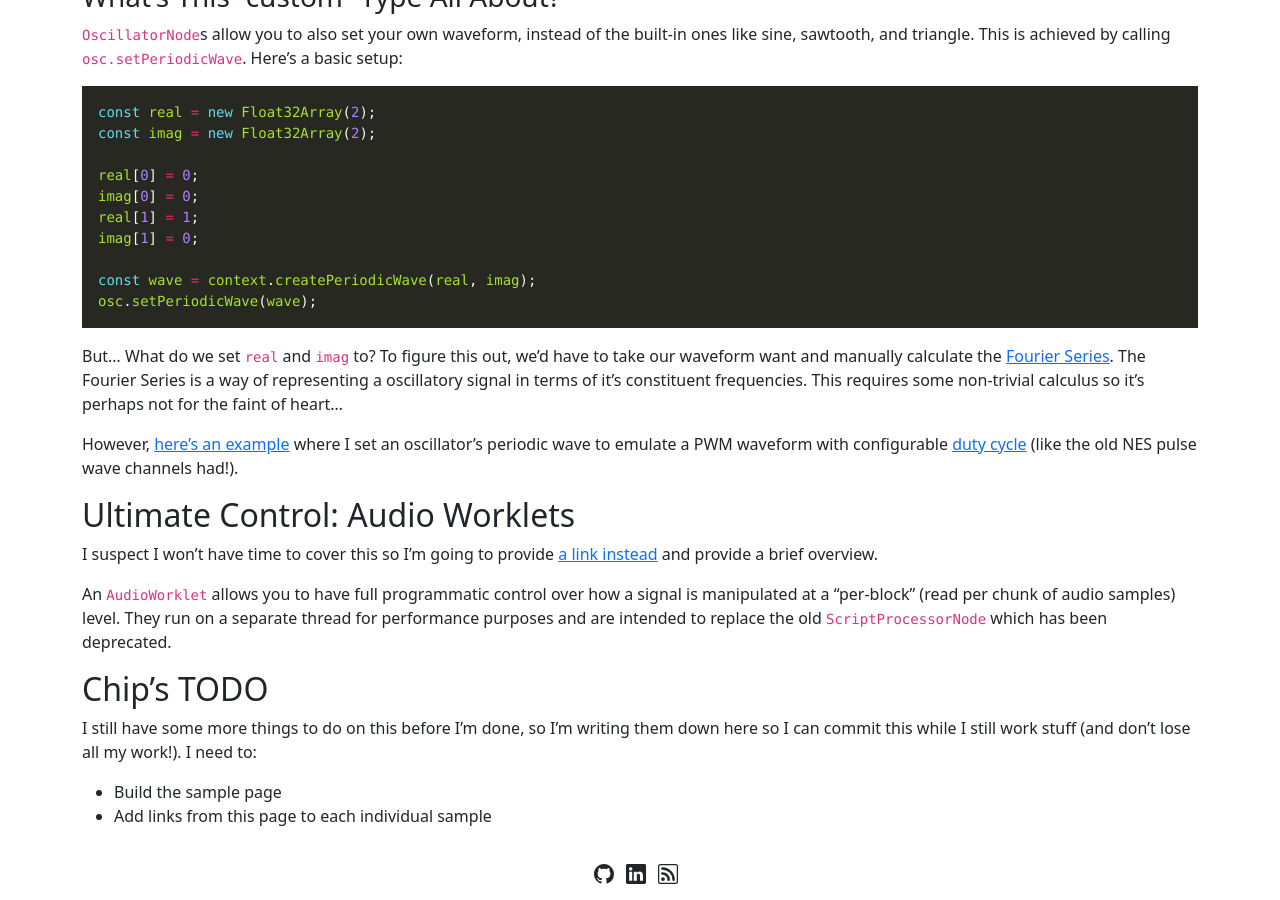
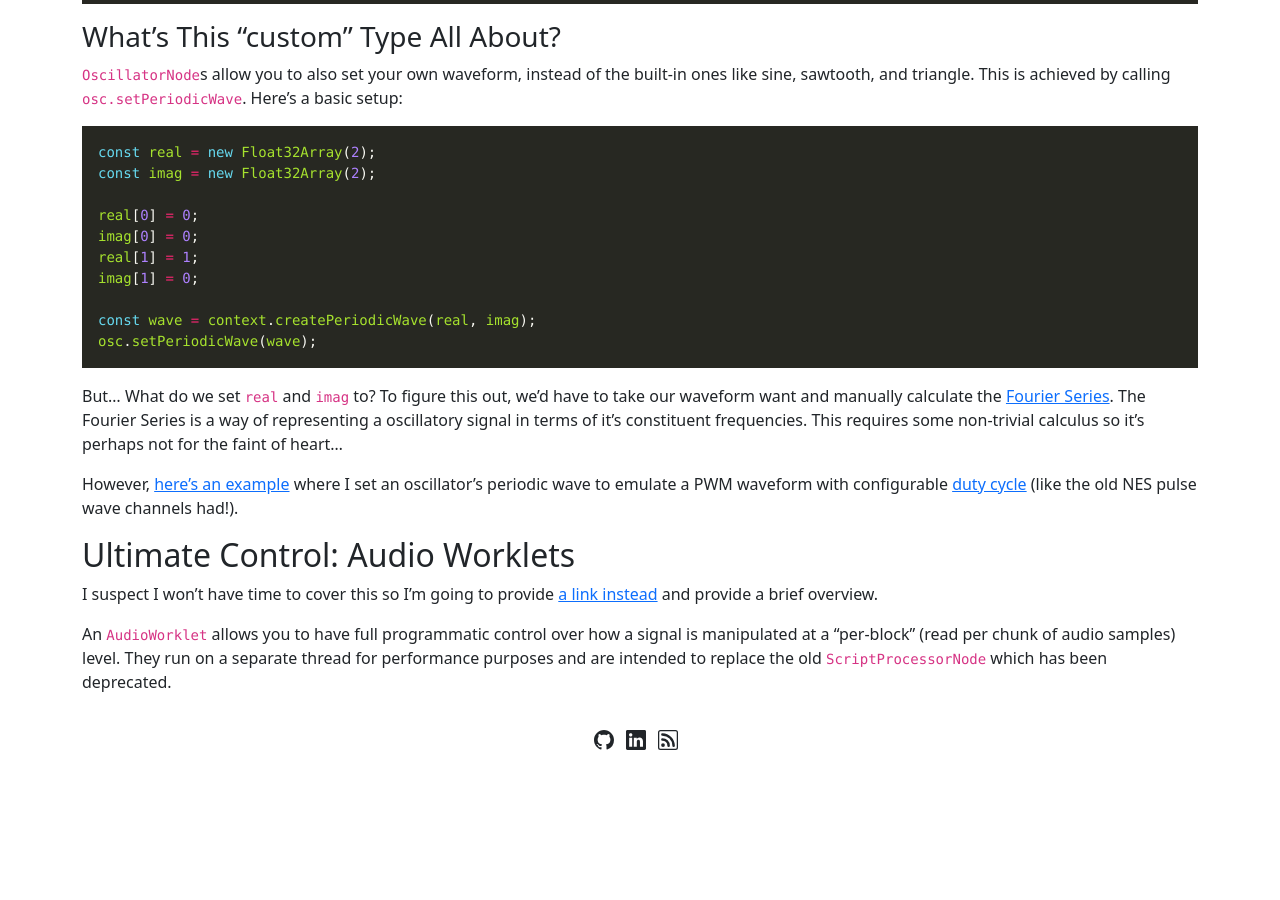
Before and after one commit to chipbell4/chipbell4.github.io, a Jekyll site: the page built from _posts/2024-01-04-frederick-web-technology-webaudio-talk.md, in a window 1280 px wide and 900 px high, scrolled down 4922 px. Built offline with Jekyll 4.4.1, drawn with Linux system fonts in a browser that asks for light colours; nearby versions of some CDN libraries; after the commit the page ends 5688 px from its top, so only the background shows below that; some of the changed text lies outside the part shown.

Commit message:
Removing todo and adding link to demo page

```diff
--- a/_posts/2024-01-04-frederick-web-technology-webaudio-talk.md
+++ b/_posts/2024-01-04-frederick-web-technology-webaudio-talk.md
@@ -214,8 +216,3 @@ However, [here's an example](https://github.com/chipbell4/nes-sequencer/blob/mas
 I suspect I won't have time to cover this so I'm going to provide [a link instead](https://developer.mozilla.org/en-US/docs/Web/API/Web_Audio_API/Using_AudioWorklet) and provide a brief overview.
 
 An `AudioWorklet` allows you to have full programmatic control over how a signal is manipulated at a "per-block" (read per chunk of audio samples) level. They run on a separate thread for performance purposes and are intended to replace the old `ScriptProcessorNode` which has been deprecated.
-
-## Chip's TODO
-I still have some more things to do on this before I'm done, so I'm writing them down here so I can commit this while I still work stuff (and don't lose all my work!). I need to:
-- Build the sample page
-- Add links from this page to each individual sample
```
Also changed, not shown: other parts of _posts/2024-01-04-frederick-web-technology-webaudio-talk.md (+2 -0 lines).
